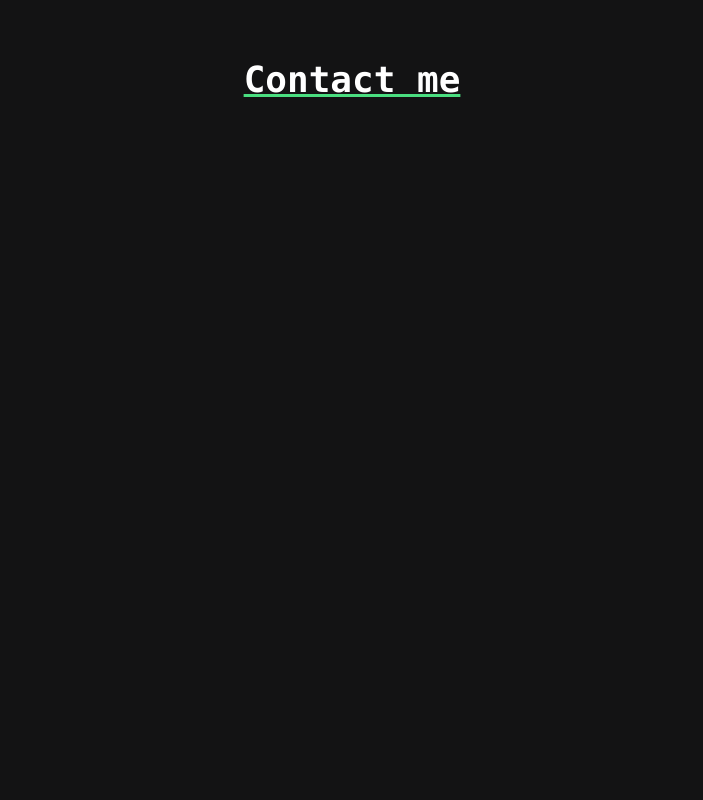
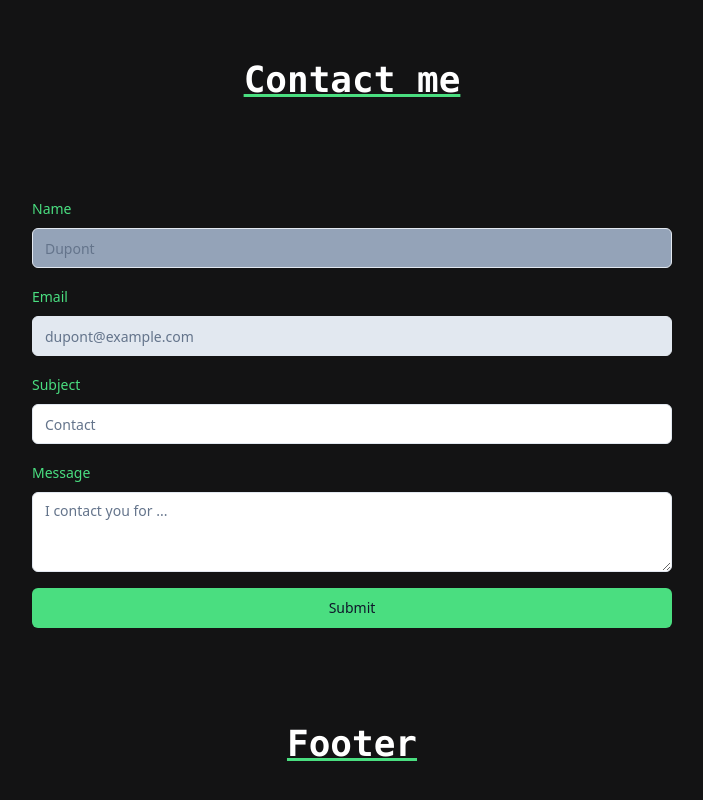
Before and after one commit to Nocteln/portfolio, a Next.js app in the folder client/: page / in a window 1280 px wide. Shown: the part 1908-2708 px from the top of the page, without its empty margins (288-991 px from the left). Before the commit the page ends 2104 px from the top, so only its background shows below. Built offline with nearby package versions, Linux system fonts and the light colour scheme; no server answers.

Commit message:
quasi fin du form

```diff
--- a/client/app/page.tsx
+++ b/client/app/page.tsx
@@ -6,6 +6,7 @@
 import Title from "@/components/title";
 import About from "@/components/about";
 import Skills from "@/components/skills";
+import Form from "@/components/form";
 
 type project = {
   name: string;
@@ -26,6 +27,8 @@
       <Title id="about">About me</Title>
       <About />
       <Title id="contact">Contact me</Title>
+      <Form />
+      <Title id="footer">Footer</Title>
     </main>
   );
 }
--- /dev/null
+++ b/client/components/form.tsx
@@ -0,0 +1,119 @@
+"use client";
+
+import { z } from "zod";
+import { zodResolver } from "@hookform/resolvers/zod";
+import { useForm } from "react-hook-form";
+import { Button } from "@/components/ui/button";
+import {
+  Form,
+  FormControl,
+  FormDescription,
+  FormField,
+  FormItem,
+  FormLabel,
+  FormMessage,
+} from "@/components/ui/form";
+import { Input } from "@/components/ui/input";
+import { Textarea } from "@/components/ui/textarea";
+
+const FormComponent = () => {
+  const formSchema = z.object({
+    name: z.string().min(2).max(50),
+    email: z.string().email(),
+    sujet: z.string().min(2).max(50),
+    message: z.string().min(20).max(500),
+  });
+
+  const form = useForm<z.infer<typeof formSchema>>({
+    resolver: zodResolver(formSchema),
+    defaultValues: {
+      name: "",
+      email: "",
+      sujet: "",
+      message: "",
+    },
+  });
+
+  // 2. Define a submit handler.
+  function onSubmit(values: z.infer<typeof formSchema>) {
+    // Do something with the form values.
+    // ✅ This will be type-safe and validated.
+    console.log(values);
+  }
+
+  return (
+    <Form {...form}>
+      <form
+        onSubmit={form.handleSubmit(onSubmit)}
+        className="space-y-4 w-[50vw]"
+      >
+        <FormField
+          control={form.control}
+          name="name"
+          render={({ field }) => (
+            <FormItem>
+              <FormLabel className="text-green-400">Name</FormLabel>
+              <FormControl>
+                <Input
+                  placeholder="Dupont"
+                  className="bg-slate-400"
+                  {...field}
+                />
+              </FormControl>
+              <FormMessage />
+            </FormItem>
+          )}
+        />
+        <FormField
+          control={form.control}
+          name="email"
+          render={({ field }) => (
+            <FormItem>
+              <FormLabel className="text-green-400">Email</FormLabel>
+              <FormControl>
+                <Input
+                  placeholder="dupont@example.com"
+                  {...field}
+                  className="bg-slate-200"
+                />
+              </FormControl>
+              <FormMessage />
+            </FormItem>
+          )}
+        />
+        <FormField
+          control={form.control}
+          name="sujet"
+          render={({ field }) => (
+            <FormItem>
+              <FormLabel className="text-green-400">Subject</FormLabel>
+              <FormControl>
+                <Input placeholder="Contact" {...field} />
+              </FormControl>
+              <FormMessage />
+            </FormItem>
+          )}
+        />
+        <FormField
+          control={form.control}
+          name="message"
+          render={({ field }) => (
+            <FormItem>
+              <FormLabel className="text-green-400">Message</FormLabel>
+              <FormControl>
+                {/* <Input  /> */}
+                <Textarea placeholder="I contact you for ..." {...field} />
+              </FormControl>
+              <FormMessage />
+            </FormItem>
+          )}
+        />
+        <Button variant="form" type="submit">
+          Submit
+        </Button>
+      </form>
+    </Form>
+  );
+};
+
+export default FormComponent;
--- a/client/components/ui/button.tsx
+++ b/client/components/ui/button.tsx
@@ -22,6 +22,7 @@
         active:
           "text-white bg-green-400 hover:bg-green-500 hover:text-accent-foreground rounded-md",
         rounded: "rounded-full border-green-400 bg-slate-400 border-2",
+        form: "bg-green-400 text-slate-900 rounded-md text-center w-full ",
       },
       size: {
         default: "h-10 px-4 py-2",
--- /dev/null
+++ b/client/components/ui/form.tsx
@@ -0,0 +1,176 @@
+import * as React from "react"
+import * as LabelPrimitive from "@radix-ui/react-label"
+import { Slot } from "@radix-ui/react-slot"
+import {
+  Controller,
+  ControllerProps,
+  FieldPath,
+  FieldValues,
+  FormProvider,
+  useFormContext,
+} from "react-hook-form"
+
+import { cn } from "@/lib/utils"
+import { Label } from "@/components/ui/label"
+
+const Form = FormProvider
+
+type FormFieldContextValue<
+  TFieldValues extends FieldValues = FieldValues,
+  TName extends FieldPath<TFieldValues> = FieldPath<TFieldValues>
+> = {
+  name: TName
+}
+
+const FormFieldContext = React.createContext<FormFieldContextValue>(
+  {} as FormFieldContextValue
+)
+
+const FormField = <
+  TFieldValues extends FieldValues = FieldValues,
+  TName extends FieldPath<TFieldValues> = FieldPath<TFieldValues>
+>({
+  ...props
+}: ControllerProps<TFieldValues, TName>) => {
+  return (
+    <FormFieldContext.Provider value={{ name: props.name }}>
+      <Controller {...props} />
+    </FormFieldContext.Provider>
+  )
+}
+
+const useFormField = () => {
+  const fieldContext = React.useContext(FormFieldContext)
+  const itemContext = React.useContext(FormItemContext)
+  const { getFieldState, formState } = useFormContext()
+
+  const fieldState = getFieldState(fieldContext.name, formState)
+
+  if (!fieldContext) {
+    throw new Error("useFormField should be used within <FormField>")
+  }
+
+  const { id } = itemContext
+
+  return {
+    id,
+    name: fieldContext.name,
+    formItemId: `${id}-form-item`,
+    formDescriptionId: `${id}-form-item-description`,
+    formMessageId: `${id}-form-item-message`,
+    ...fieldState,
+  }
+}
+
+type FormItemContextValue = {
+  id: string
+}
+
+const FormItemContext = React.createContext<FormItemContextValue>(
+  {} as FormItemContextValue
+)
+
+const FormItem = React.forwardRef<
+  HTMLDivElement,
+  React.HTMLAttributes<HTMLDivElement>
+>(({ className, ...props }, ref) => {
+  const id = React.useId()
+
+  return (
+    <FormItemContext.Provider value={{ id }}>
+      <div ref={ref} className={cn("space-y-2", className)} {...props} />
+    </FormItemContext.Provider>
+  )
+})
+FormItem.displayName = "FormItem"
+
+const FormLabel = React.forwardRef<
+  React.ElementRef<typeof LabelPrimitive.Root>,
+  React.ComponentPropsWithoutRef<typeof LabelPrimitive.Root>
+>(({ className, ...props }, ref) => {
+  const { error, formItemId } = useFormField()
+
+  return (
+    <Label
+      ref={ref}
+      className={cn(error && "text-destructive", className)}
+      htmlFor={formItemId}
+      {...props}
+    />
+  )
+})
+FormLabel.displayName = "FormLabel"
+
+const FormControl = React.forwardRef<
+  React.ElementRef<typeof Slot>,
+  React.ComponentPropsWithoutRef<typeof Slot>
+>(({ ...props }, ref) => {
+  const { error, formItemId, formDescriptionId, formMessageId } = useFormField()
+
+  return (
+    <Slot
+      ref={ref}
+      id={formItemId}
+      aria-describedby={
+        !error
+          ? `${formDescriptionId}`
+          : `${formDescriptionId} ${formMessageId}`
+      }
+      aria-invalid={!!error}
+      {...props}
+    />
+  )
+})
+FormControl.displayName = "FormControl"
+
+const FormDescription = React.forwardRef<
+  HTMLParagraphElement,
+  React.HTMLAttributes<HTMLParagraphElement>
+>(({ className, ...props }, ref) => {
+  const { formDescriptionId } = useFormField()
+
+  return (
+    <p
+      ref={ref}
+      id={formDescriptionId}
+      className={cn("text-sm text-muted-foreground", className)}
+      {...props}
+    />
+  )
+})
+FormDescription.displayName = "FormDescription"
+
+const FormMessage = React.forwardRef<
+  HTMLParagraphElement,
+  React.HTMLAttributes<HTMLParagraphElement>
+>(({ className, children, ...props }, ref) => {
+  const { error, formMessageId } = useFormField()
+  const body = error ? String(error?.message) : children
+
+  if (!body) {
+    return null
+  }
+
+  return (
+    <p
+      ref={ref}
+      id={formMessageId}
+      className={cn("text-sm font-medium text-destructive", className)}
+      {...props}
+    >
+      {body}
+    </p>
+  )
+})
+FormMessage.displayName = "FormMessage"
+
+export {
+  useFormField,
+  Form,
+  FormItem,
+  FormLabel,
+  FormControl,
+  FormDescription,
+  FormMessage,
+  FormField,
+}
--- /dev/null
+++ b/client/components/ui/input.tsx
@@ -0,0 +1,25 @@
+import * as React from "react"
+
+import { cn } from "@/lib/utils"
+
+export interface InputProps
+  extends React.InputHTMLAttributes<HTMLInputElement> {}
+
+const Input = React.forwardRef<HTMLInputElement, InputProps>(
+  ({ className, type, ...props }, ref) => {
+    return (
+      <input
+        type={type}
+        className={cn(
+          "flex h-10 w-full rounded-md border border-input bg-background px-3 py-2 text-sm ring-offset-background file:border-0 file:bg-transparent file:text-sm file:font-medium placeholder:text-muted-foreground focus-visible:outline-none focus-visible:ring-2 focus-visible:ring-ring focus-visible:ring-offset-2 disabled:cursor-not-allowed disabled:opacity-50",
+          className
+        )}
+        ref={ref}
+        {...props}
+      />
+    )
+  }
+)
+Input.displayName = "Input"
+
+export { Input }
--- /dev/null
+++ b/client/components/ui/label.tsx
@@ -0,0 +1,26 @@
+"use client"
+
+import * as React from "react"
+import * as LabelPrimitive from "@radix-ui/react-label"
+import { cva, type VariantProps } from "class-variance-authority"
+
+import { cn } from "@/lib/utils"
+
+const labelVariants = cva(
+  "text-sm font-medium leading-none peer-disabled:cursor-not-allowed peer-disabled:opacity-70"
+)
+
+const Label = React.forwardRef<
+  React.ElementRef<typeof LabelPrimitive.Root>,
+  React.ComponentPropsWithoutRef<typeof LabelPrimitive.Root> &
+    VariantProps<typeof labelVariants>
+>(({ className, ...props }, ref) => (
+  <LabelPrimitive.Root
+    ref={ref}
+    className={cn(labelVariants(), className)}
+    {...props}
+  />
+))
+Label.displayName = LabelPrimitive.Root.displayName
+
+export { Label }
--- /dev/null
+++ b/client/components/ui/textarea.tsx
@@ -0,0 +1,24 @@
+import * as React from "react"
+
+import { cn } from "@/lib/utils"
+
+export interface TextareaProps
+  extends React.TextareaHTMLAttributes<HTMLTextAreaElement> {}
+
+const Textarea = React.forwardRef<HTMLTextAreaElement, TextareaProps>(
+  ({ className, ...props }, ref) => {
+    return (
+      <textarea
+        className={cn(
+          "flex min-h-[80px] w-full rounded-md border border-input bg-background px-3 py-2 text-sm ring-offset-background placeholder:text-muted-foreground focus-visible:outline-none focus-visible:ring-2 focus-visible:ring-ring focus-visible:ring-offset-2 disabled:cursor-not-allowed disabled:opacity-50",
+          className
+        )}
+        ref={ref}
+        {...props}
+      />
+    )
+  }
+)
+Textarea.displayName = "Textarea"
+
+export { Textarea }
--- a/client/package.json
+++ b/client/package.json
@@ -9,6 +9,8 @@
     "lint": "next lint"
   },
   "dependencies": {
+    "@hookform/resolvers": "^3.3.4",
+    "@radix-ui/react-label": "^2.0.2",
     "@radix-ui/react-slot": "^1.0.2",
     "class-variance-authority": "^0.7.0",
     "clsx": "^2.1.0",
@@ -21,8 +23,10 @@
     "radix-ui": "^1.0.1",
     "react": "^18",
     "react-dom": "^18",
+    "react-hook-form": "^7.51.2",
     "tailwind-merge": "^2.2.2",
-    "tailwindcss-animate": "^1.0.7"
+    "tailwindcss-animate": "^1.0.7",
+    "zod": "^3.22.4"
   },
   "devDependencies": {
     "@types/mongoose": "^5.11.97",
```
Also changed, not shown: 1 other file (tests, documents, lock files or other folders).
